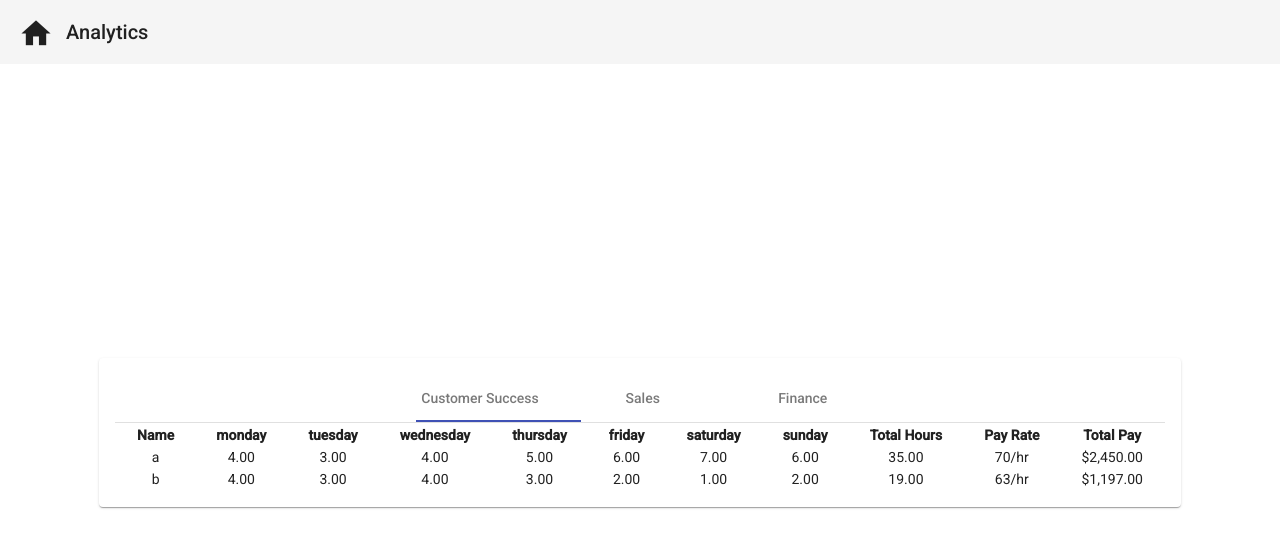
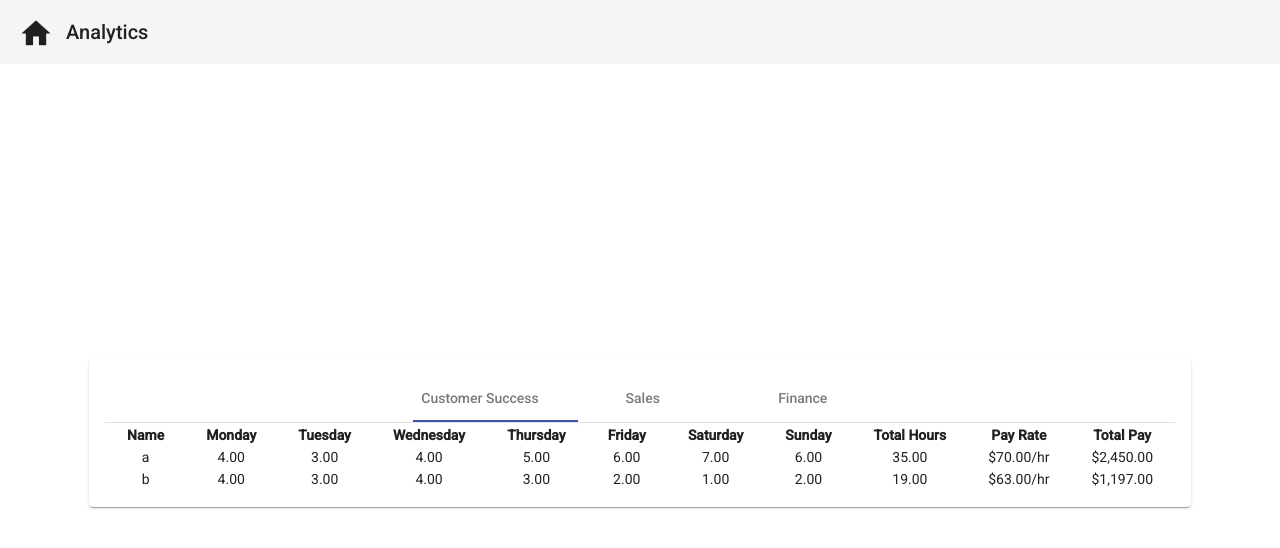
Before and after one commit to talmage89/Timesheet-App, an Angular app: page /analytics in a window 1280 px wide. Shown: the top 548 px of the page. Built offline with nearby package versions, Linux system fonts and the light colour scheme.

Commit message:
completed unit #10

```diff
--- a/src/app/components/analytics-table/analytics-table.component.html
+++ b/src/app/components/analytics-table/analytics-table.component.html
@@ -2,7 +2,7 @@
     <table>
         <thead>
             <th>Name</th>
-            <th *ngFor="let day of weekdays">{{day}}</th>
+            <th *ngFor="let day of weekdays">{{day | titlecase}}</th>
             <th>Total Hours</th>
             <th>Pay Rate</th>
             <th>Total Pay</th>
@@ -13,8 +13,8 @@
                 <td>{{employee.name}}</td>
                 <td *ngFor="let day of weekdays">{{employee[day] | number:'1.2-2'}}</td>
                 <td class="total-cell">{{getTotalHours(employee) | number:'1.2-2'}}</td>
-                <td>{{employee.payRate}}/hr</td>
-                <td>{{employee.payRate * getTotalHours(employee) | currency:'USD':'symbol':'1.2-2'}}</td>
+                <td>{{employee.payRate | currency}}/hr</td>
+                <td>{{employee.payRate * getTotalHours(employee) | currency}}</td>
             </tr>
         </tbody>
     </table>
--- a/src/app/components/timesheet/timesheet.component.html
+++ b/src/app/components/timesheet/timesheet.component.html
@@ -17,7 +17,7 @@
             <table>
                 <thead>
                     <th>Days</th>
-                    <th *ngFor="let day of weekdays">{{day}}</th>
+                    <th *ngFor="let day of weekdays">{{day | titlecase}}</th>
                     <th>Total Hours</th>
                     <th></th>
                 </thead>
```
